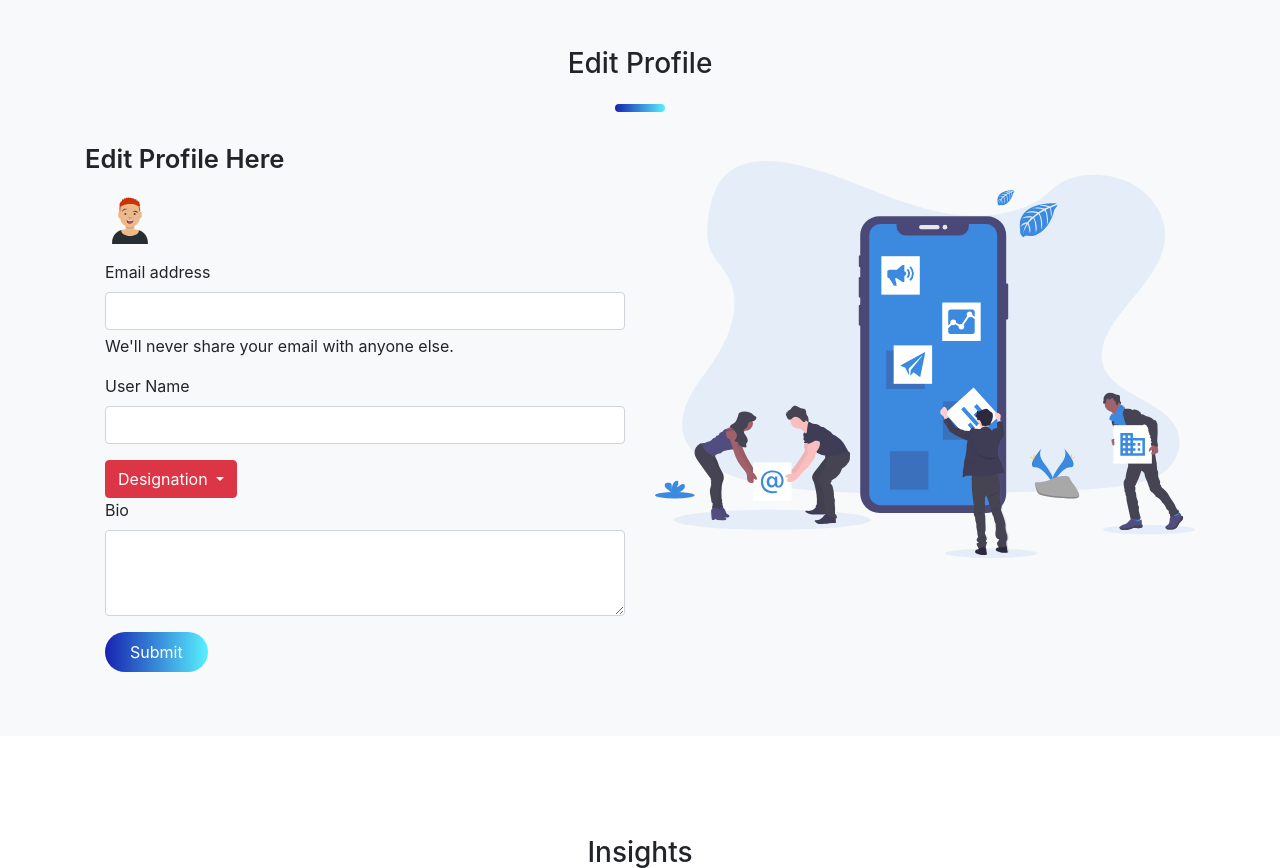
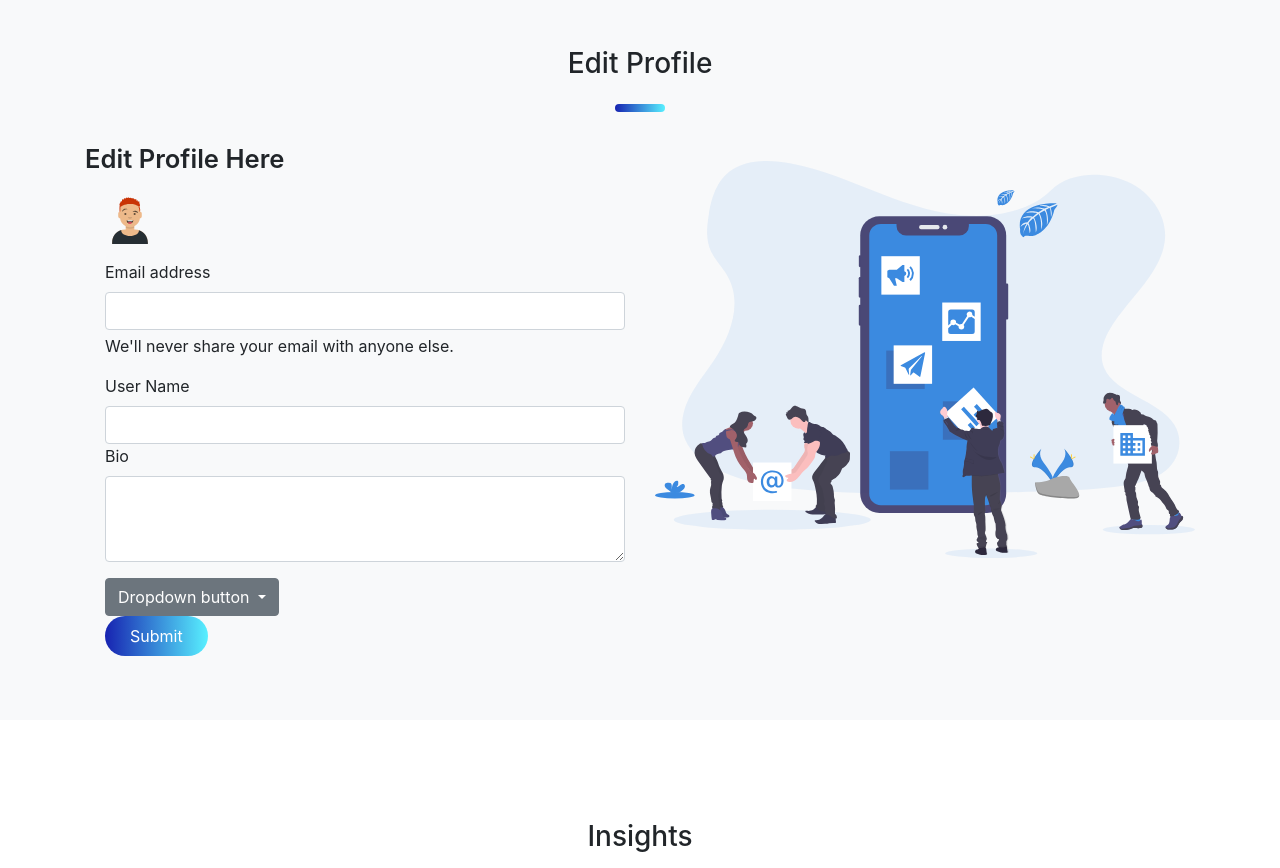
Before and after one commit to SQl-Forum-project/Forum, a Flask app: page /askque in a window 1280 px wide. Shown: the part 1253-2121 px from the top of the page. Run offline with Flask 2, Linux system fonts and the light colour scheme; the visitor is signed in with stand-in values (Sample User, id 1); some libraries are stand-ins or nearby versions.

Commit message:
Added Dropdown

```diff
--- a/templates/forums.html
+++ b/templates/forums.html
@@ -142,22 +142,20 @@
                                 </div>
                                 <label for="text" class="form-label">User Name</label>
                                 <input type="text" name="usnl" class="form-control" id="text" aria-describedby="emailHelp" required>
-                            </div>
-                            <div class="btn-group">
-  <button type="button" class="btn btn-danger dropdown-toggle" data-toggle="dropdown" aria-haspopup="true" aria-expanded="false">
-    Designation
-  </button>
-  <div class="dropdown-menu">
-    <a class="dropdown-item" href="#">Student</a>
-    <a class="dropdown-item" href="#">Teacher</a>
-    <a class="dropdown-item" href="#">Staff</a>
-    <a class="dropdown-item" href="#">Alumini</a>
-  </div>
-</div>
                              <div class="form-group mb-3">
                                 <label for="exampleFormControlTextarea1">Bio</label>
                                 <textarea class="form-control" id="exampleFormControlTextarea1" rows="3"></textarea>
                              </div>
+                                <div class="dropdown">
+  <button class="btn btn-secondary dropdown-toggle" type="button" id="dropdownMenuButton" data-toggle="dropdown" aria-haspopup="true" aria-expanded="false">
+    Dropdown button
+  </button>
+  <div class="dropdown-menu" aria-labelledby="dropdownMenuButton">
+    <a class="dropdown-item" href="#">Action</a>
+    <a class="dropdown-item" href="#">Another action</a>
+    <a class="dropdown-item" href="#">Something else here</a>
+  </div>
+</div>
                             <button type="submit" class="btn btn-primary">Submit</button>
                     </form>
                     </ul>
```
